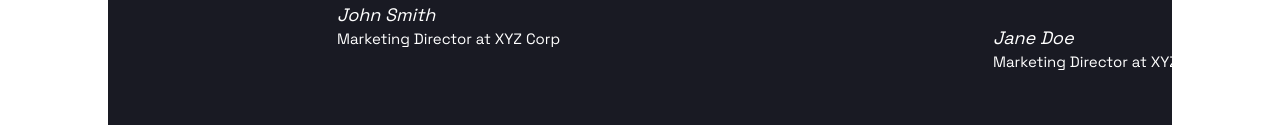
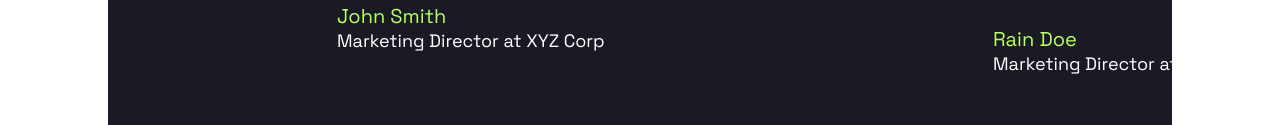
Before and after one commit to GeryMarkury/positivus, a plain HTML site: page index.html in a window 1280 px wide. Shown: the part 6843-6968 px from the top of the page. Drawn offline with Linux system fonts and the light colour scheme.

Commit message:
remove excessive func

```diff
--- a/index.html
+++ b/index.html
@@ -767,7 +767,7 @@
 											to grow their online presence."
 										</p>
 										<footer>
-											<cite>Jane Doe</cite><br />
+											<cite>Rain Doe</cite><br />
 											<small>Marketing Director at XYZ Corp</small>
 										</footer>
 									</blockquote>
--- a/js/slider.js
+++ b/js/slider.js
@@ -17,38 +17,28 @@ function initializeDisplaySlides() {
 	updateIndicator(); // Set initial indicator as active
 }
 
-// Render the display slides into the track
 function renderCarousel(applyAnimation = true) {
+	console.log("Applying animation:", applyAnimation);
 	if (!applyAnimation) {
 		carouselTrack.style.transition = "none";
+		console.log("Transition set to none");
 	} else {
 		carouselTrack.style.transition = "transform 0.5s ease-in-out";
+		console.log("Transition set to transform 0.5s ease-in-out");
 	}
 
 	carouselTrack.innerHTML = "";
 	displaySlides.forEach(slide => carouselTrack.appendChild(slide));
 
-	// Center the carousel on the main slide
-	centerCarousel();
-
 	if (!applyAnimation) {
 		// Restore transition after initial setup
 		setTimeout(() => {
 			carouselTrack.style.transition = "transform 0.5s ease-in-out";
+			console.log("Transition restored to transform 0.5s ease-in-out");
 		}, 50);
 	}
 }
 
-// Center the carousel track on the active slide
-function centerCarousel() {
-	const slideWidth = displaySlides[2].clientWidth;
-	const gap = 50;
-	const offset = (carouselTrack.clientWidth - slideWidth) / 2;
-	const translateX = -((slideWidth + gap) * 2 - offset);
-	carouselTrack.style.transform = `translateX(${translateX}px)`;
-}
-
-// Function to move slides with animation
 function moveSlide(direction) {
 	if (isPaginating) return;
 
@@ -69,10 +59,9 @@ function moveSlide(direction) {
 	}
 
 	renderCarousel(true);
-	updateIndicator(); // Update the active indicator
+	updateIndicator();
 }
 
-// Pagination to go to a specific slide
 function goToSlide(targetIndex) {
 	isPaginating = true;
 	const totalSlides = originalSlides.length;
@@ -86,18 +75,16 @@ function goToSlide(targetIndex) {
 	}
 
 	renderCarousel(true);
-	updateIndicator(); // Update the active indicator
+	updateIndicator();
 	isPaginating = false;
 }
 
-// Update the active indicator
 function updateIndicator() {
 	document.querySelectorAll(".indicator").forEach((indicator, index) => {
 		indicator.classList.toggle("active", index === currentIndex);
 	});
 }
 
-// Event listeners
 document.querySelector("#next-btn").addEventListener("click", () => moveSlide("next"));
 document.querySelector("#prev-btn").addEventListener("click", () => moveSlide("prev"));
 
@@ -105,5 +92,4 @@ document.querySelectorAll(".indicator").forEach((indicator, index) => {
 	indicator.addEventListener("click", () => goToSlide(index));
 });
 
-// Initialize
 initializeDisplaySlides();
--- a/sass/components/_slider.scss
+++ b/sass/components/_slider.scss
@@ -1,5 +1,15 @@
 blockquote {
 	margin: 0;
+}
+
+cite {
+	color: var(--active-color);
+	font-size: var(--h4-font-size);
+	font-style: normal;
+}
+
+small {
+	font-size: var(--p-font-size);
 }
 
 .slide-text {
```
Also changed, not shown: css/main.css, css/main.min.css, 2 other files.
